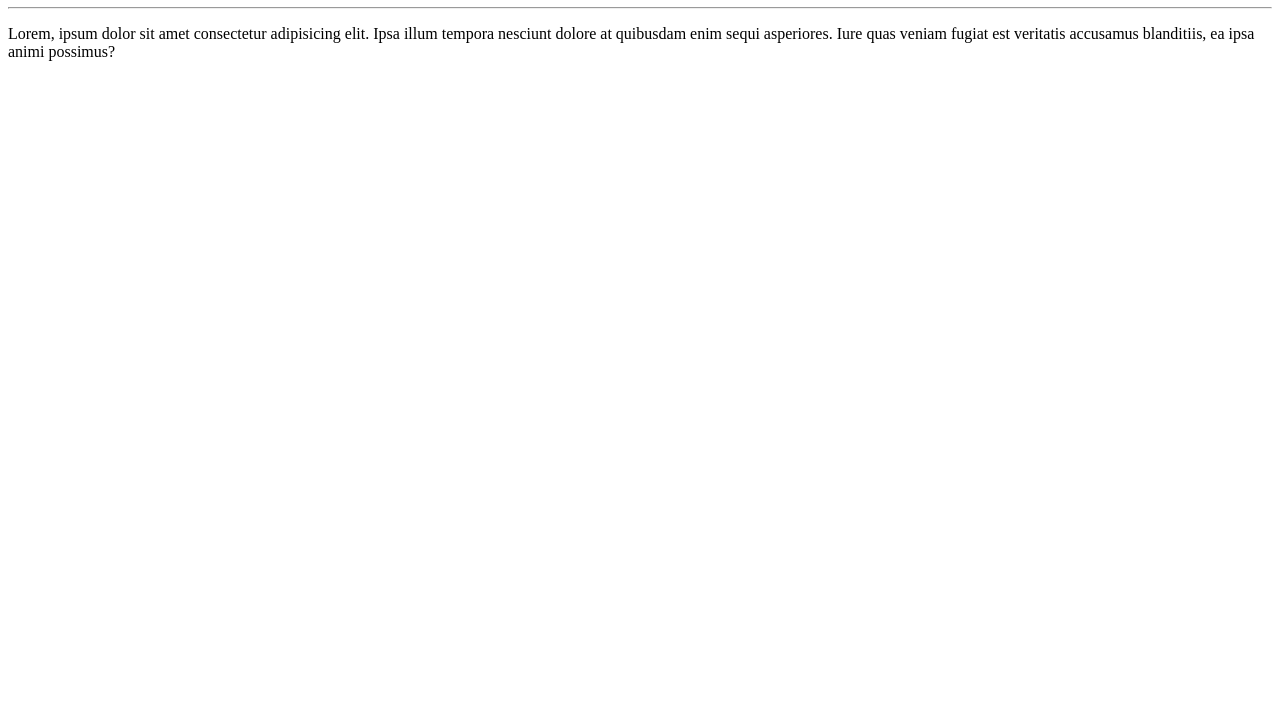
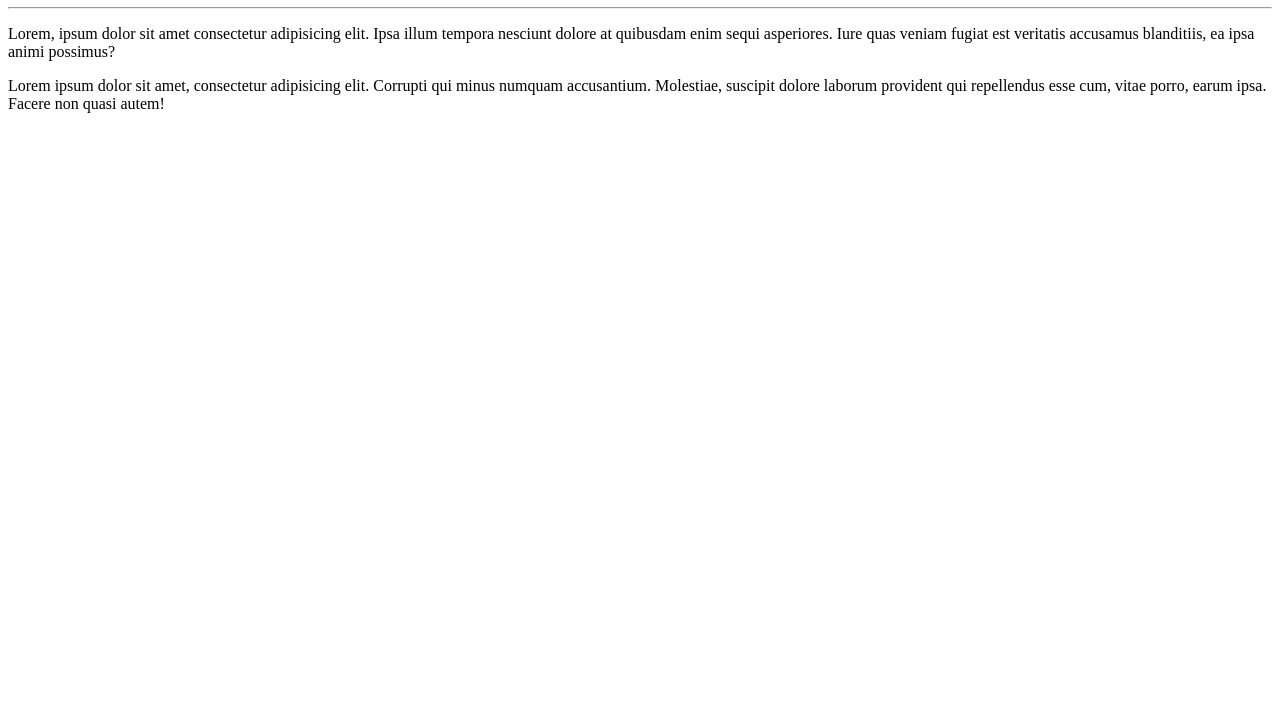
Before and after one commit to JesseV22/Ola-Mundo, a plain HTML site: page Site Exemplo/index.html in a window 1280 px wide. Shown: the part 73-800 px from the top of the page. Drawn offline with Linux system fonts and the light colour scheme.

Commit message:
Update index.html

```diff
--- a/Site Exemplo/index.html
+++ b/Site Exemplo/index.html
@@ -10,5 +10,6 @@
     <h1>Ola Mundo</h1>
     <hr>
     <p>Lorem, ipsum dolor sit amet consectetur adipisicing elit. Ipsa illum tempora nesciunt dolore at quibusdam enim sequi asperiores. Iure quas veniam fugiat est veritatis accusamus blanditiis, ea ipsa animi possimus?</p>
+    <p>Lorem ipsum dolor sit amet, consectetur adipisicing elit. Corrupti qui minus numquam accusantium. Molestiae, suscipit dolore laborum provident qui repellendus esse cum, vitae porro, earum ipsa. Facere non quasi autem!</p>
 </body>
 </html>
```
